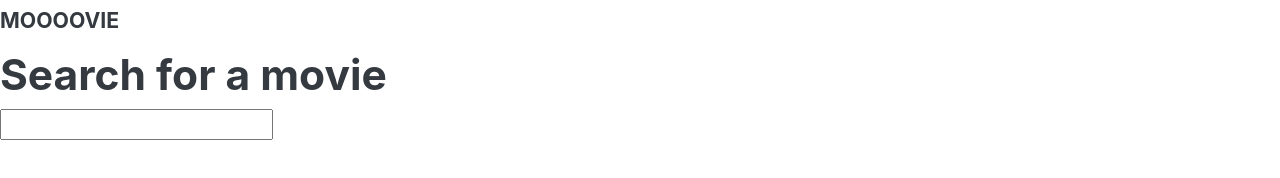
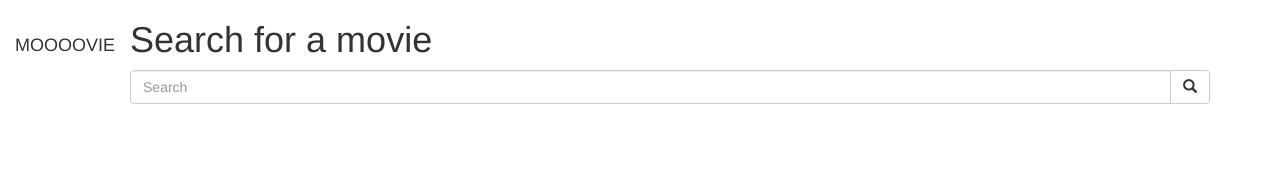
Before and after one commit to KauanRakoski/Mooovie, a plain HTML site: page index.html in a window 1280 px wide. Drawn offline with nearby package versions, Linux system fonts and the light colour scheme.

Commit message:
Update index.html

```diff
--- a/index.html
+++ b/index.html
@@ -5,9 +5,10 @@
     <meta name="viewport" content="width=device-width, initial-scale=1.0">
     <title>MOOOOVIE</title>
 
+    <script src="https://cdnjs.cloudflare.com/ajax/libs/jquery/3.5.1/jquery.min.js" integrity="sha512-bLT0Qm9VnAYZDflyKcBaQ2gg0hSYNQrJ8RilYldYQ1FxQYoCLtUjuuRuZo+fjqhx/qtq/1itJ0C2ejDxltZVFg==" crossorigin="anonymous"></script>
 
-
-    <link rel="stylesheet" href="https://bootswatch.com/4/litera/bootstrap.min.css">
+    <script src="https://maxcdn.bootstrapcdn.com/bootstrap/3.4.1/js/bootstrap.min.js"></script>
+    <link rel="stylesheet" href="https://maxcdn.bootstrapcdn.com/bootstrap/3.4.1/css/bootstrap.min.css">
 
 
 
@@ -18,18 +19,23 @@
         <h1 class="navbar-brand">MOOOOVIE</h1>
     </nav>
 
-    <h1>Search for a movie</h1>
-
-    <form action="" id="search-form">
-        <input type="text" id="searchText">
-    </form>
+    <div class="container">
+        <h1>Search for a movie</h1>
+        <form class="center input-group mb-3 " id="search-form">
+            <input type="text" class=" w-100 form-control" placeholder="Search" id="searchText">
+        <div class="input-group-btn">
+            <button class="btn btn-default" type="submit"><i class="glyphicon glyphicon-search"></i></button>
+        </div>
+        </div>
+        </form>
+    </div>
 
     <div class="container">
         <div id="movies" class="row"></div>
     </div>
 
 
-    <script src="https://cdnjs.cloudflare.com/ajax/libs/jquery/3.5.1/jquery.min.js" integrity="sha512-bLT0Qm9VnAYZDflyKcBaQ2gg0hSYNQrJ8RilYldYQ1FxQYoCLtUjuuRuZo+fjqhx/qtq/1itJ0C2ejDxltZVFg==" crossorigin="anonymous"></script>
+
 
     <script src="https://unpkg.com/axios/dist/axios.min.js"></script>
 
```
